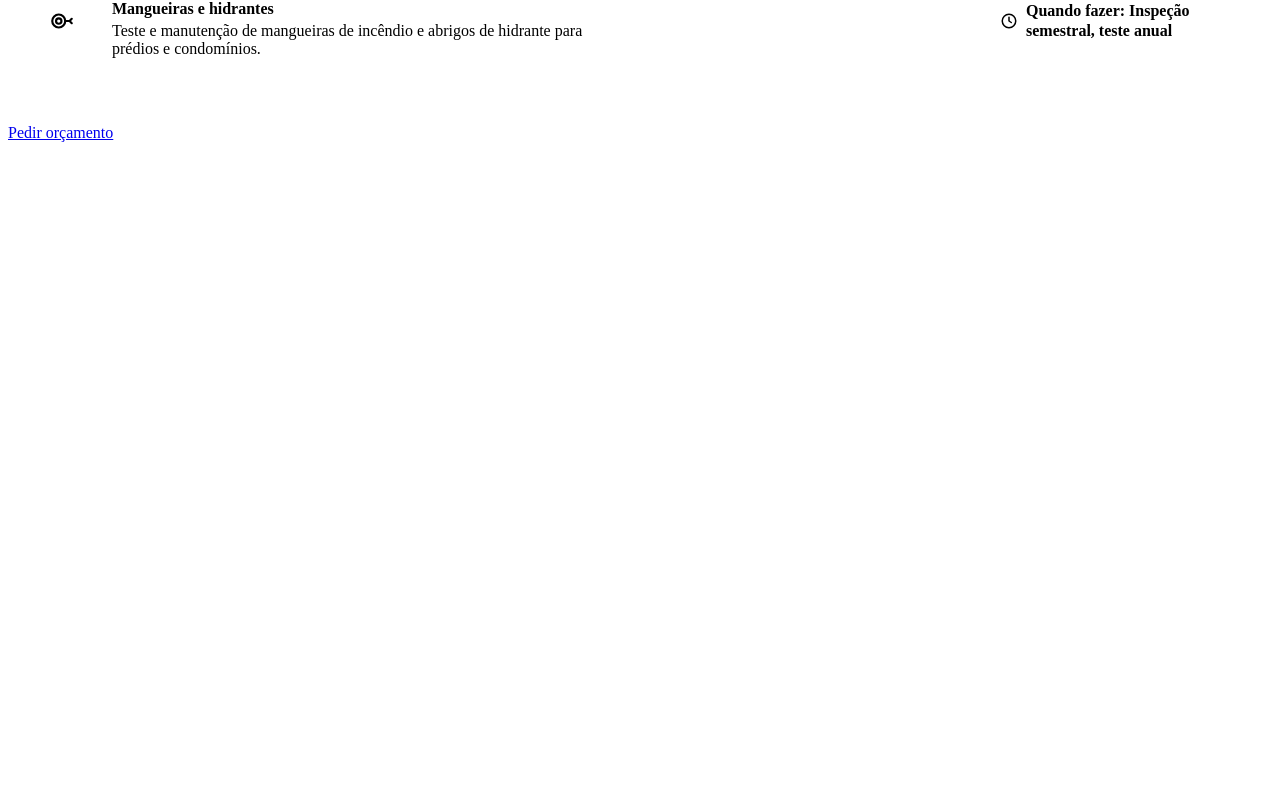
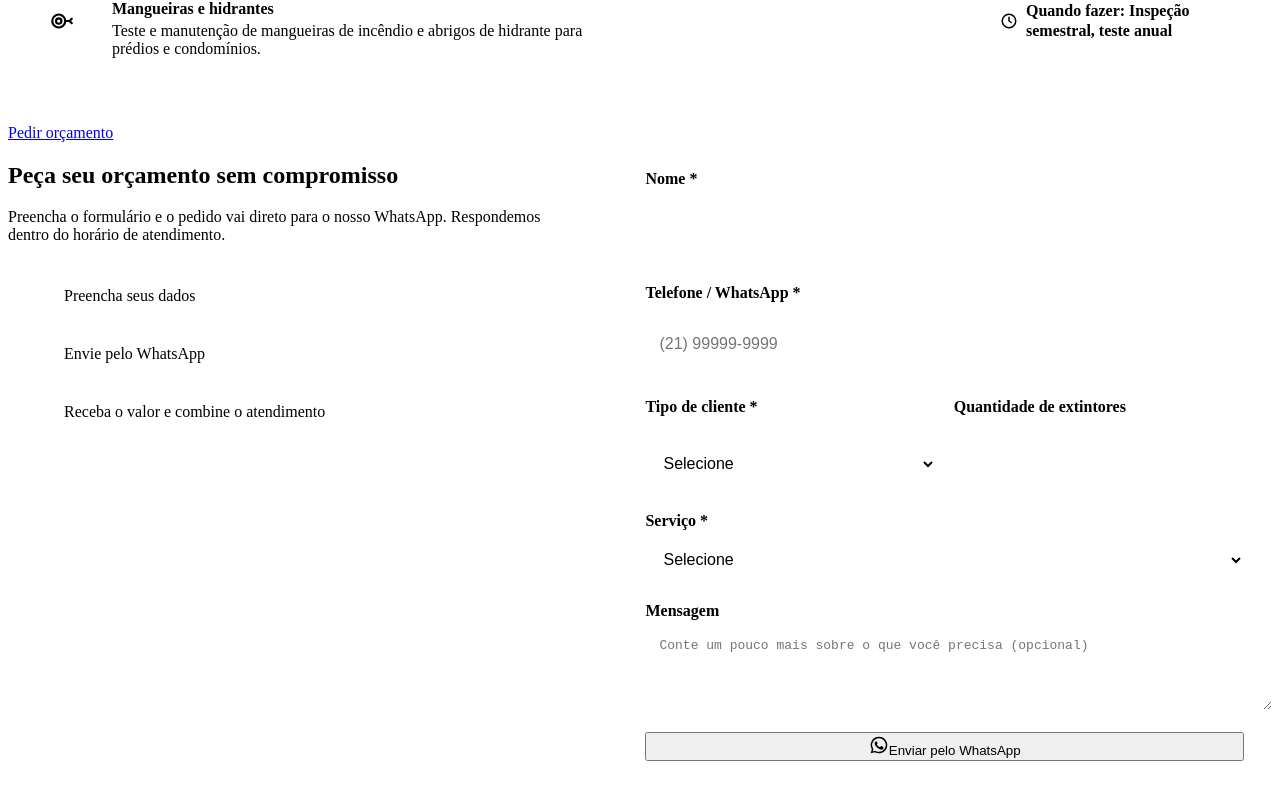
Before and after one commit to 55021/extensao, a React (Vite) app: page / in a window 1280 px wide. Shown: the part 1643-2443 px from the top of the page. Before the commit the page ends 1793 px from the top, so only its background shows below. Built offline with nearby package versions, Linux system fonts and the light colour scheme; the HTML template or start-up script is replaced by a standard one.

Commit message:
feat: formulário de orçamento com validação e envio pelo WhatsApp
Valida os campos obrigatórios, mostra o erro ao lado de cada campo e monta a mensagem já preenchida para o WhatsApp da loja.

```diff
--- a/src/App.jsx
+++ b/src/App.jsx
@@ -2,6 +2,7 @@ import Header from './components/Header'
 import Hero from './components/Hero'
 import Sobre from './components/Sobre'
 import Servicos from './components/Servicos'
+import Orcamento from './components/Orcamento'
 
 export default function App() {
   return (
@@ -11,6 +12,7 @@ export default function App() {
         <Hero />
         <Sobre />
         <Servicos />
+        <Orcamento />
       </main>
     </>
   )
--- /dev/null
+++ b/src/components/Orcamento.css
@@ -0,0 +1,117 @@
+.orcamento {
+  display: grid;
+  gap: 40px;
+}
+
+.orcamento__passos {
+  display: grid;
+  gap: 18px;
+  list-style: none;
+  margin: 32px 0 0;
+  padding: 0;
+  counter-reset: passo;
+}
+
+/* Sequência real: o número é a informação */
+.orcamento__passos li {
+  display: flex;
+  align-items: center;
+  gap: 16px;
+  font-weight: 500;
+  counter-increment: passo;
+}
+
+.orcamento__passos li::before {
+  content: counter(passo);
+  display: grid;
+  flex-shrink: 0;
+  place-items: center;
+  width: 40px;
+  height: 40px;
+  border-radius: 50%;
+  background: var(--vermelho);
+  color: #fff;
+  font-family: var(--fonte-titulo);
+  font-size: var(--texto-lg);
+  font-weight: 700;
+}
+
+.orcamento__form {
+  display: grid;
+  gap: 18px;
+  padding: 28px;
+  border: 1px solid var(--borda);
+  border-radius: var(--raio);
+  background: var(--aco);
+}
+
+.orcamento__linha {
+  display: grid;
+  gap: 18px;
+}
+
+.orcamento__campo {
+  display: grid;
+  gap: 6px;
+}
+
+.orcamento__campo label {
+  font-weight: 600;
+  font-size: var(--texto-md);
+}
+
+.orcamento__campo input,
+.orcamento__campo select,
+.orcamento__campo textarea {
+  width: 100%;
+  min-height: 48px;
+  padding: 12px 14px;
+  border: 1.5px solid var(--borda-campo);
+  border-radius: 6px;
+  background: var(--fundo);
+  font-size: var(--texto-base); /* 16px evita o zoom automático no iOS */
+}
+
+.orcamento__campo textarea {
+  resize: vertical;
+}
+
+.orcamento__campo [aria-invalid='true'] {
+  border-color: var(--vermelho);
+}
+
+.orcamento__erro {
+  font-size: var(--texto-sm);
+  color: var(--vermelho);
+}
+
+.orcamento__enviar {
+  width: 100%;
+  margin-top: 4px;
+}
+
+.orcamento__status {
+  margin: 0;
+  min-height: 1.6em;
+  font-weight: 600;
+  color: var(--verde-escuro);
+  text-align: center;
+}
+
+.orcamento__status p {
+  margin: 0;
+}
+
+@media (min-width: 560px) {
+  .orcamento__linha {
+    grid-template-columns: 1fr 1fr;
+  }
+}
+
+@media (min-width: 960px) {
+  .orcamento {
+    grid-template-columns: 1fr 1.2fr;
+    gap: 64px;
+    align-items: start;
+  }
+}
--- /dev/null
+++ b/src/components/Orcamento.jsx
@@ -0,0 +1,177 @@
+import { useState } from 'react'
+import { empresa } from '../config/empresa'
+import { gerarLinkWhatsApp, montarMensagemOrcamento } from '../utils/whatsapp'
+import Icone from './Icone'
+import './Orcamento.css'
+
+const tiposCliente = ['Residencial', 'Comercial', 'Condomínio', 'Veículo', 'Outro']
+
+const formularioInicial = {
+  nome: '',
+  telefone: '',
+  tipoCliente: '',
+  servico: '',
+  quantidade: '',
+  mensagem: '',
+}
+
+function validar(dados) {
+  const erros = {}
+  if (dados.nome.trim().length < 2) erros.nome = 'Informe seu nome.'
+  const digitos = dados.telefone.replace(/\D/g, '')
+  if (digitos.length < 10 || digitos.length > 11) {
+    erros.telefone = 'Informe um telefone com DDD, ex.: (21) 99999-9999.'
+  }
+  if (!dados.tipoCliente) erros.tipoCliente = 'Selecione o tipo de cliente.'
+  if (!dados.servico) erros.servico = 'Selecione o serviço desejado.'
+  return erros
+}
+
+// Formata enquanto digita: (21) 99999-9999
+function formatarTelefone(valor) {
+  const d = valor.replace(/\D/g, '').slice(0, 11)
+  if (d.length <= 2) return d.length ? `(${d}` : ''
+  if (d.length <= 6) return `(${d.slice(0, 2)}) ${d.slice(2)}`
+  if (d.length <= 10) return `(${d.slice(0, 2)}) ${d.slice(2, 6)}-${d.slice(6)}`
+  return `(${d.slice(0, 2)}) ${d.slice(2, 7)}-${d.slice(7)}`
+}
+
+export default function Orcamento() {
+  const [dados, setDados] = useState(formularioInicial)
+  const [erros, setErros] = useState({})
+  const [linkEnviado, setLinkEnviado] = useState('')
+
+  const aoMudar = (e) => {
+    const { name, value } = e.target
+    const valor = name === 'telefone' ? formatarTelefone(value) : value
+    setDados((atual) => ({ ...atual, [name]: valor }))
+    if (erros[name]) setErros((atual) => ({ ...atual, [name]: undefined }))
+  }
+
+  const aoEnviar = (e) => {
+    e.preventDefault()
+    const novosErros = validar(dados)
+    setErros(novosErros)
+    const primeiroErro = Object.keys(novosErros)[0]
+    if (primeiroErro) {
+      document.getElementById(`orc-${primeiroErro}`)?.focus()
+      return
+    }
+    const link = gerarLinkWhatsApp(montarMensagemOrcamento(dados))
+    window.open(link, '_blank', 'noopener,noreferrer')
+    setLinkEnviado(link)
+    setDados(formularioInicial)
+  }
+
+  const propsCampo = (nome) => ({
+    id: `orc-${nome}`,
+    name: nome,
+    value: dados[nome],
+    onChange: aoMudar,
+    'aria-invalid': erros[nome] ? true : undefined,
+    'aria-describedby': erros[nome] ? `orc-${nome}-erro` : undefined,
+  })
+
+  const mensagemErro = (nome) =>
+    erros[nome] && (
+      <span id={`orc-${nome}-erro`} className="orcamento__erro">
+        {erros[nome]}
+      </span>
+    )
+
+  return (
+    <section id="orcamento" className="secao">
+      <div className="container orcamento">
+        <div className="orcamento__intro">
+          <h2 className="secao__titulo">Peça seu orçamento sem compromisso</h2>
+          <p className="secao__texto">
+            Preencha o formulário e o pedido vai direto para o nosso WhatsApp. Respondemos
+            dentro do horário de atendimento.
+          </p>
+          <ol className="orcamento__passos">
+            <li>Preencha seus dados</li>
+            <li>Envie pelo WhatsApp</li>
+            <li>Receba o valor e combine o atendimento</li>
+          </ol>
+        </div>
+
+        <form className="orcamento__form" onSubmit={aoEnviar} noValidate>
+          <div className="orcamento__campo">
+            <label htmlFor="orc-nome">Nome *</label>
+            <input type="text" autoComplete="name" {...propsCampo('nome')} />
+            {mensagemErro('nome')}
+          </div>
+
+          <div className="orcamento__campo">
+            <label htmlFor="orc-telefone">Telefone / WhatsApp *</label>
+            <input
+              type="tel"
+              autoComplete="tel"
+              inputMode="tel"
+              placeholder="(21) 99999-9999"
+              {...propsCampo('telefone')}
+            />
+            {mensagemErro('telefone')}
+          </div>
+
+          <div className="orcamento__linha">
+            <div className="orcamento__campo">
+              <label htmlFor="orc-tipoCliente">Tipo de cliente *</label>
+              <select {...propsCampo('tipoCliente')}>
+                <option value="">Selecione</option>
+                {tiposCliente.map((tipo) => (
+                  <option key={tipo}>{tipo}</option>
+                ))}
+              </select>
+              {mensagemErro('tipoCliente')}
+            </div>
+
+            <div className="orcamento__campo">
+              <label htmlFor="orc-quantidade">Quantidade de extintores</label>
+              <input type="number" min="1" inputMode="numeric" {...propsCampo('quantidade')} />
+            </div>
+          </div>
+
+          <div className="orcamento__campo">
+            <label htmlFor="orc-servico">Serviço *</label>
+            <select {...propsCampo('servico')}>
+              <option value="">Selecione</option>
+              {empresa.servicos.map((s) => (
+                <option key={s.id}>{s.titulo}</option>
+              ))}
+              <option>Outro / não sei</option>
+            </select>
+            {mensagemErro('servico')}
+          </div>
+
+          <div className="orcamento__campo">
+            <label htmlFor="orc-mensagem">Mensagem</label>
+            <textarea
+              rows="4"
+              placeholder="Conte um pouco mais sobre o que você precisa (opcional)"
+              {...propsCampo('mensagem')}
+            />
+          </div>
+
+          <button type="submit" className="botao botao--whats orcamento__enviar">
+            <Icone nome="whatsapp" tamanho={20} />
+            Enviar pelo WhatsApp
+          </button>
+
+          <div className="orcamento__status" role="status">
+            {linkEnviado && (
+              <p>
+                Seu pedido foi aberto no WhatsApp, em uma nova aba. Para concluir, envie a
+                mensagem na conversa. Se a conversa não abriu,{' '}
+                <a href={linkEnviado} target="_blank" rel="noopener noreferrer">
+                  abra o WhatsApp com seu pedido
+                </a>
+                .
+              </p>
+            )}
+          </div>
+        </form>
+      </div>
+    </section>
+  )
+}
```
